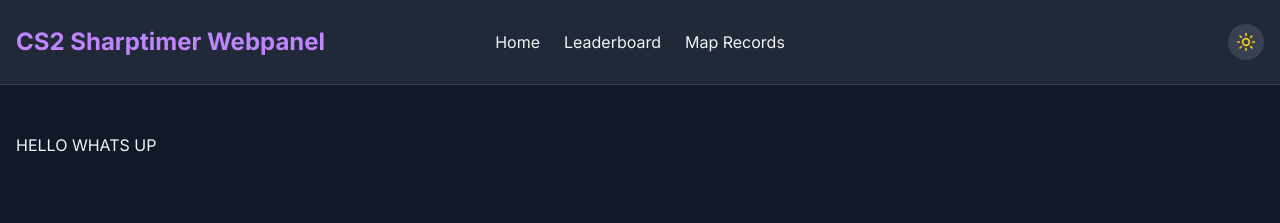
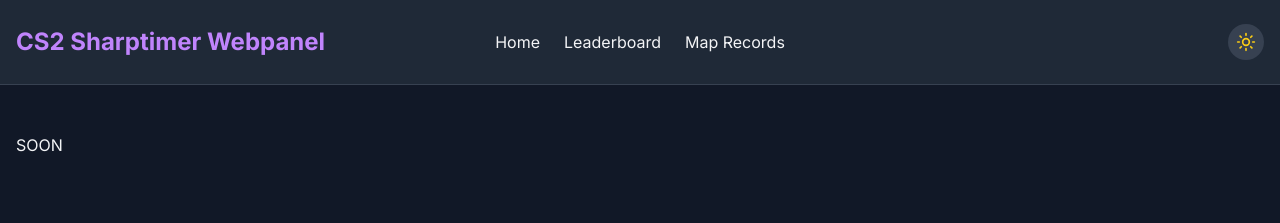
Before and after one commit to jke-cs/cs2-sharptimer-webpanel, a Next.js app: page /maprecords in a window 1280 px wide. Shown: the top 223 px of the page. Built offline with nearby package versions, Linux system fonts and the light colour scheme.

Commit message:
Update page.tsx

```diff
--- a/app/maprecords/page.tsx
+++ b/app/maprecords/page.tsx
@@ -6,7 +6,7 @@
     <div className="min-h-screen flex flex-col bg-white dark:bg-gray-900 text-gray-900 dark:text-gray-100 transition-colors duration-300">
       <Header />
       <main className="flex-grow container mx-auto px-4 py-12">
-        <p>HELLO WHATS UP</p>
+        <p>SOON</p>
       </main>
       <Footer />
     </div>
```
